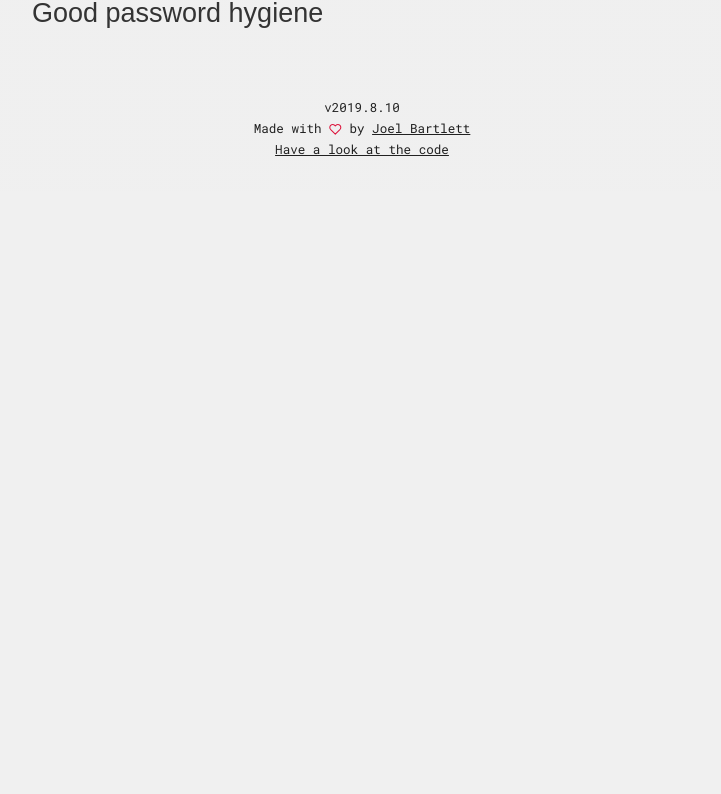
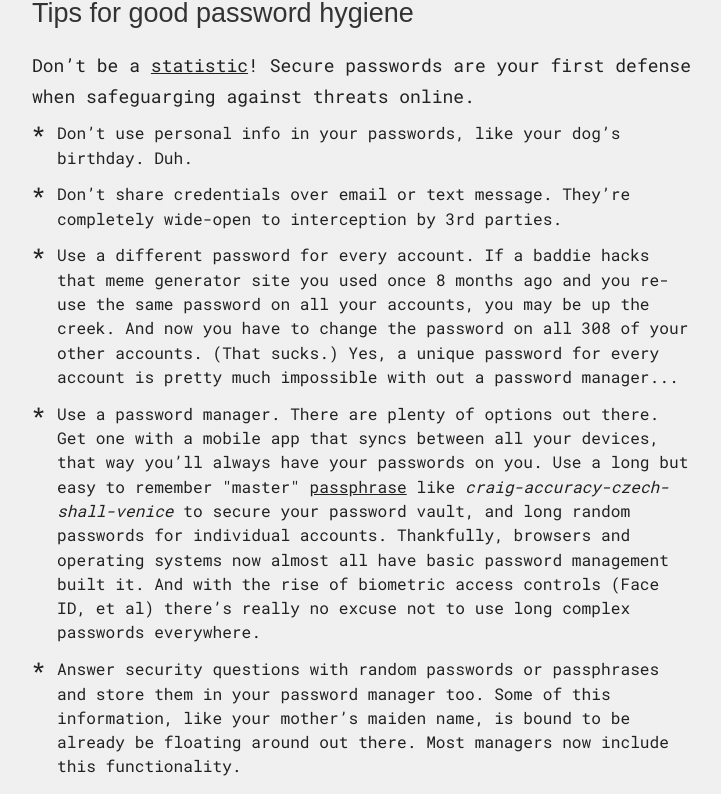
Before and after one commit to murbar/password-generator, a React (Create React App) app: page / in a window 1280 px wide. Shown: the part 1200-1994 px from the top of the page, without its empty margins (278-999 px from the left). Before the commit the page ends 1391 px from the top, so only its background shows below. Built offline with nearby package versions, Linux system fonts and the light colour scheme; a web font is replaced by a local one.

Commit message:
Add content

```diff
--- a/src/components/About.js
+++ b/src/components/About.js
@@ -3,12 +3,71 @@ import styled from 'styled-components';
 
 const Styles = styled.div`
   margin: 2rem 0;
+  ul {
+    font-size: 0.9em;
+    padding: 0 0 0 2.5rem;
+  }
+  li {
+    margin: 1rem 0 1.25rem;
+    list-style: none;
+    position: relative;
+    line-height: 1.5;
+  }
+  li:before {
+    content: '*';
+    position: absolute;
+    left: -2.5rem;
+    top: 0;
+    font-weight: bold;
+    font-size: 1.25em;
+    line-height: 1.2;
+  }
 `;
 
 export default function About() {
   return (
     <Styles>
-      <h2>Good password hygiene</h2>
+      <h2 id="about">Tips for good password hygiene</h2>
+      <p>
+        Don’t be a{' '}
+        <a href="https://www.tracesecurity.com/blog/articles/81-of-company-data-breaches-due-to-poor-passwords">
+          statistic
+        </a>
+        ! Secure passwords are your first defense when safeguarging against threats online.
+      </p>
+      <ul>
+        <li>Don’t use personal info in your passwords, like your dog’s birthday. Duh.</li>
+        <li>
+          Don’t share credentials over email or text message. They’re completely wide-open to
+          interception by 3rd parties.
+        </li>
+        <li>
+          Use a different password for every account. If a baddie hacks that meme generator site you
+          used once 8 months ago and you re-use the same password on all your accounts, you may be
+          up the creek. And now you have to change the password on all 308 of your other accounts.
+          (That sucks.) Yes, a unique password for every account is pretty much impossible with out
+          a password manager...
+        </li>
+        <li>
+          Use a password manager. There are plenty of options out there. Get one with a mobile app
+          that syncs between all your devices, that way you’ll always have your passwords on you.
+          Use a long but easy to remember "master" <a href="https://xkcd.com/936/">passphrase</a>{' '}
+          like <em>craig-accuracy-czech-shall-venice</em> to secure your password vault, and long
+          random passwords for individual accounts. Thankfully, browsers and operating systems now
+          almost all have basic password management built it. And with the rise of biometric access
+          controls (Face ID, et al) there’s really no excuse not to use long complex passwords
+          everywhere.
+        </li>
+        <li>
+          Answer security questions with random passwords or passphrases and store them in your
+          password manager too. Some of this information, like your mother’s maiden name, is bound
+          to be already be floating around out there. Most managers now include this functionality.
+        </li>
+        <li>
+          Change your “master” password periodically. It only takes a few minutes to permanently
+          memorize a 5-word passphrase.
+        </li>
+      </ul>
     </Styles>
   );
 }
```
